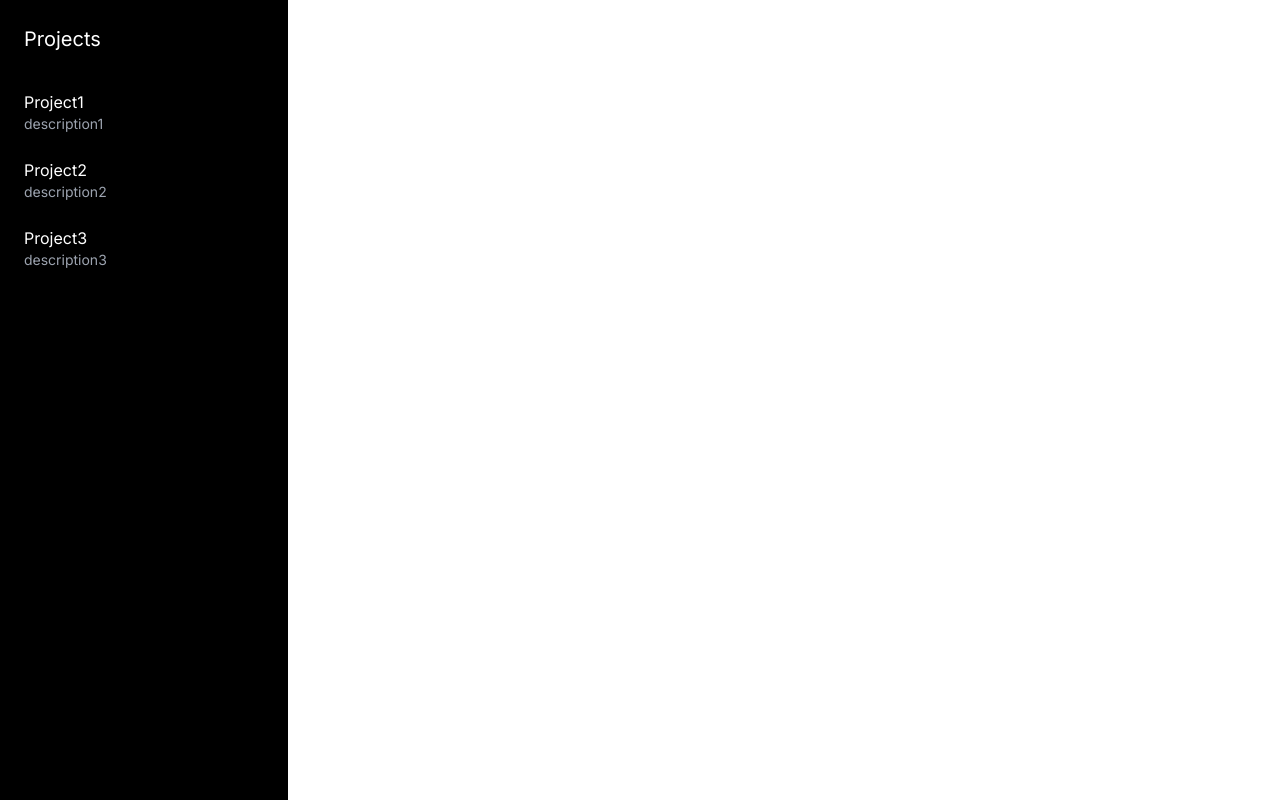
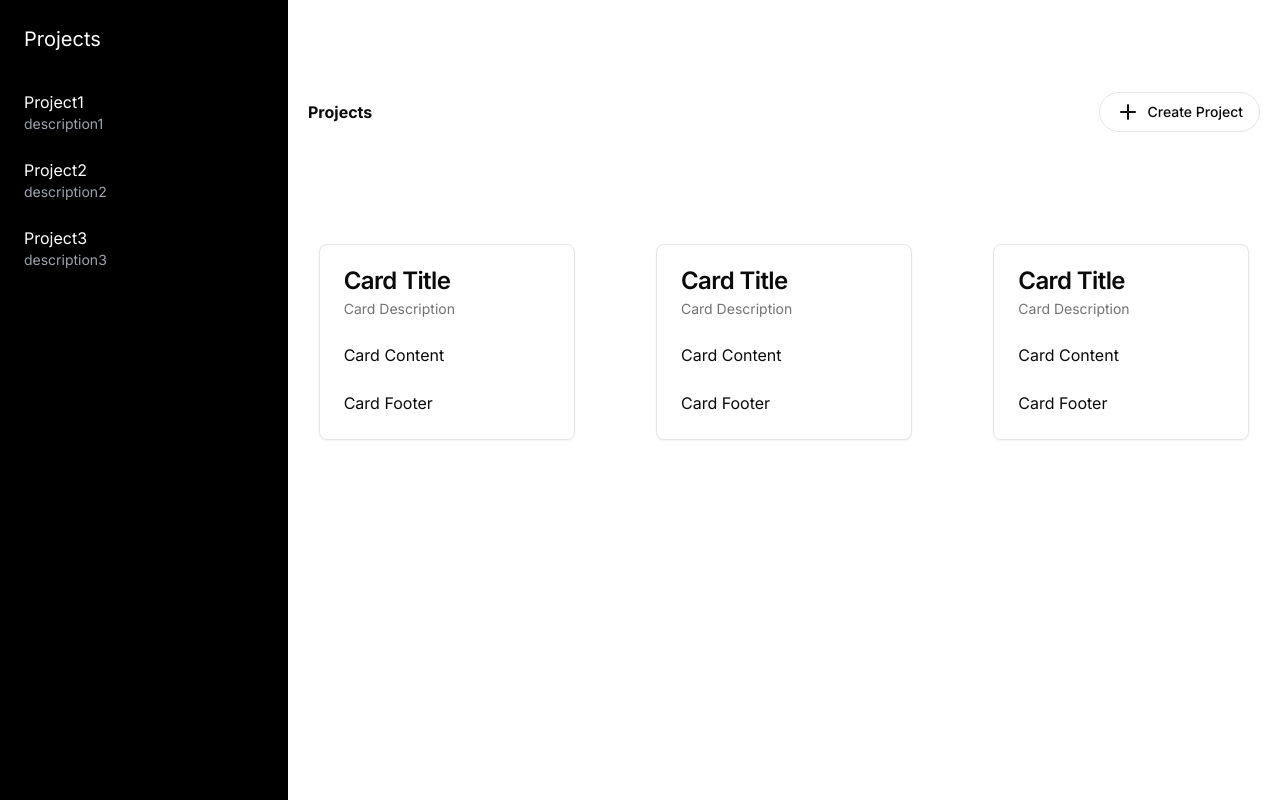
Before and after one commit to JP-GECT/met-doc, a Next.js app in the folder frontend/: page /dashboard in a window 1280 px wide. Built offline with nearby package versions, Linux system fonts and the light colour scheme.

Commit message:
Add Stats component and related files

```diff
--- a/frontend/app/dashboard/page.tsx
+++ b/frontend/app/dashboard/page.tsx
@@ -1,28 +1,29 @@
 "use client";
-import Sidebar from "./sidebar";
-import { useState } from "react";
-import { Plus } from "lucide-react";
+// import { useState } from "react";
 import { AddProject } from "@/components/AddProject";
+import Stats from "@/components/Stats";
 
-interface SidebarProps {
-  sidebarOpen: boolean;
-  setSidebarOpen: (arg: boolean) => void;
-  projects: any;
-  setProjects: any;
-}
+// interface SidebarProps {
+//   sidebarOpen: boolean;
+//   setSidebarOpen: (arg: boolean) => void;
+//   projects: any;
+//   setProjects: any;
+// }
 
 const page = () => {
-  const [sidebarOpen, setSidebarOpen] = useState(true);
-  const [projects, setProjects] = useState<any>([]);
-  // const action = () => {
-  //   setProjects([...projects, "new project"]);
-  // };
+  // const [sidebarOpen, setSidebarOpen] = useState(true);
+  // const [projects, setProjects] = useState<any>([]);
+
   return (
-    // <div className=" min-h-screen w-[100%] flex justify-center items-center">
-    //   {/* <AddProject action={action} /> */}
-    //   <AddProject />
-    // </div>
-    <></>
+    <div className="flex flex-col w-[100%] gap-5">
+      <div className="flex justify-between items-center my-8 font-bold mx-5 min-h-[20vh]">
+        <span>Projects</span>
+        <AddProject text={"Create Project"} />
+      </div>
+      <div className="min-h-60vh flex gap-3">
+        <Stats />
+      </div>
+    </div>
   );
 };
 export default page;
--- a/frontend/components/AddProject.tsx
+++ b/frontend/components/AddProject.tsx
@@ -16,15 +16,20 @@
 import { projects } from "@/constants/projects";
 import { DialogClose } from "@radix-ui/react-dialog";
 
-export function AddProject() {
+interface AddProjectProps {
+  text?: String;
+}
+
+export function AddProject({ text }: AddProjectProps) {
   return (
     <Dialog>
       <DialogTrigger asChild>
         <Button
           variant="outline"
-          className="rounded-full"
+          className="rounded-full flex gap-2"
         >
           <Plus />
+          {text}
         </Button>
       </DialogTrigger>
       <DialogContent className="sm:max-w-[425px]">
--- a/frontend/components/AudioForm.tsx
+++ b/frontend/components/AudioForm.tsx
@@ -13,8 +13,8 @@
     setFile(e.target.files[0]);
   };
 
-  const handleSubmit = async (e: any) => {
-    e.preventDefault();
+  // const handleSubmit = async (e: any) => {
+  // e.preventDefault();
   // const formData = new FormData();
   // formData.append("audio", file);
   // console.log(file);
@@ -22,7 +22,7 @@
   // try {
   //   const response = await fetch("/api/upload", {
   //     method: "POST",
-    //     body: formData,
+  //     // body: formData,
   // body: JSON.stringify({ file: file }),
   //   });
 
@@ -30,7 +30,7 @@
   // } catch (error) {
   //   console.error("Error uploading file:", error);
   // }
-  };
+  // };
 
   return (
     <form>
--- /dev/null
+++ b/frontend/components/StatCard.tsx
@@ -0,0 +1,27 @@
+import {
+  Card,
+  CardContent,
+  CardDescription,
+  CardFooter,
+  CardHeader,
+  CardTitle,
+} from "@/components/ui/card";
+
+const StatCard = () => {
+  return (
+    <Card className="min-w-[20vw]">
+      <CardHeader>
+        <CardTitle>Card Title</CardTitle>
+        <CardDescription>Card Description</CardDescription>
+      </CardHeader>
+      <CardContent>
+        <p>Card Content</p>
+      </CardContent>
+      <CardFooter>
+        <p>Card Footer</p>
+      </CardFooter>
+    </Card>
+  );
+};
+
+export default StatCard;
--- /dev/null
+++ b/frontend/components/Stats.tsx
@@ -0,0 +1,12 @@
+import StatCard from "./StatCard";
+
+const Stats = () => {
+  return (
+    <div className="flex gap-5 justify-around w-full">
+      <StatCard />
+      <StatCard />
+      <StatCard />
+    </div>
+  );
+};
+export default Stats;
--- a/frontend/components/UploadAudio.tsx
+++ b/frontend/components/UploadAudio.tsx
@@ -12,14 +12,30 @@
   DialogTitle,
   DialogTrigger,
 } from "@/components/ui/dialog";
-import { Label } from "@/components/ui/label";
 import { Button } from "./ui/button";
 import AudioForm from "./AudioForm";
 
 const UploadAudio = () => {
   const [file, setFile] = useState(null);
 
-  const handleUpload = () => {};
+  const handleUpload = async () => {
+    // e.preventDefault();
+    // const formData = new FormData();
+    // formData.append("audio", file);
+    console.log(file);
+
+    try {
+      const response = await fetch("/api/upload", {
+        method: "POST",
+        // body: formData,
+        body: JSON.stringify({ file: file }),
+      });
+
+      // Handle response
+    } catch (error) {
+      console.error("Error uploading file:", error);
+    }
+  };
 
   return (
     <Dialog>
--- /dev/null
+++ b/frontend/components/ui/card.tsx
@@ -0,0 +1,79 @@
+import * as React from "react"
+
+import { cn } from "@/lib/utils"
+
+const Card = React.forwardRef<
+  HTMLDivElement,
+  React.HTMLAttributes<HTMLDivElement>
+>(({ className, ...props }, ref) => (
+  <div
+    ref={ref}
+    className={cn(
+      "rounded-lg border bg-card text-card-foreground shadow-sm",
+      className
+    )}
+    {...props}
+  />
+))
+Card.displayName = "Card"
+
+const CardHeader = React.forwardRef<
+  HTMLDivElement,
+  React.HTMLAttributes<HTMLDivElement>
+>(({ className, ...props }, ref) => (
+  <div
+    ref={ref}
+    className={cn("flex flex-col space-y-1.5 p-6", className)}
+    {...props}
+  />
+))
+CardHeader.displayName = "CardHeader"
+
+const CardTitle = React.forwardRef<
+  HTMLParagraphElement,
+  React.HTMLAttributes<HTMLHeadingElement>
+>(({ className, ...props }, ref) => (
+  <h3
+    ref={ref}
+    className={cn(
+      "text-2xl font-semibold leading-none tracking-tight",
+      className
+    )}
+    {...props}
+  />
+))
+CardTitle.displayName = "CardTitle"
+
+const CardDescription = React.forwardRef<
+  HTMLParagraphElement,
+  React.HTMLAttributes<HTMLParagraphElement>
+>(({ className, ...props }, ref) => (
+  <p
+    ref={ref}
+    className={cn("text-sm text-muted-foreground", className)}
+    {...props}
+  />
+))
+CardDescription.displayName = "CardDescription"
+
+const CardContent = React.forwardRef<
+  HTMLDivElement,
+  React.HTMLAttributes<HTMLDivElement>
+>(({ className, ...props }, ref) => (
+  <div ref={ref} className={cn("p-6 pt-0", className)} {...props} />
+))
+CardContent.displayName = "CardContent"
+
+const CardFooter = React.forwardRef<
+  HTMLDivElement,
+  React.HTMLAttributes<HTMLDivElement>
+>(({ className, ...props }, ref) => (
+  <div
+    ref={ref}
+    className={cn("flex items-center p-6 pt-0", className)}
+    {...props}
+  />
+))
+CardFooter.displayName = "CardFooter"
+
+export { Card, CardHeader, CardFooter, CardTitle, CardDescription, CardContent }
```
Also changed, not shown: frontend/constants/stats.ts (added, +20 -0 lines). Lines whose indentation alone changed are shown as unchanged.
